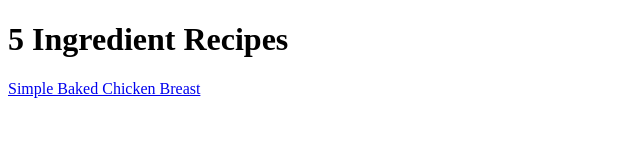
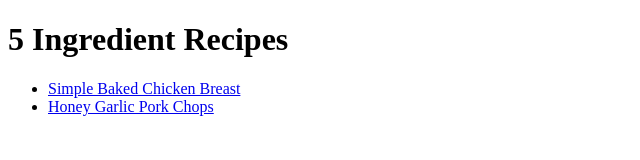
Before and after one commit to raiaahan/odin-recipies, a plain HTML site: page index.html in a window 1280 px wide. Shown: the whole page, without its empty margins (0-640 px from the left). Drawn offline with Linux system fonts and the light colour scheme.

Commit message:
Add href honey-pork-chop.html to index.html
[Ticket: X]

```diff
--- a/index.html
+++ b/index.html
@@ -7,6 +7,10 @@
 
     <body>
         <h1>5 Ingredient Recipes</h1>
-        <a href="recipes/chicken-breast.html">Simple Baked Chicken Breast</a>
+
+        <ul>
+            <li><a href="recipes/chicken-breast.html">Simple Baked Chicken Breast</a></li>
+            <li><a href="recipes/honey-pork-chops.html">Honey Garlic Pork Chops</a></li>
+        </ul>
     </body>
 </html>
```
